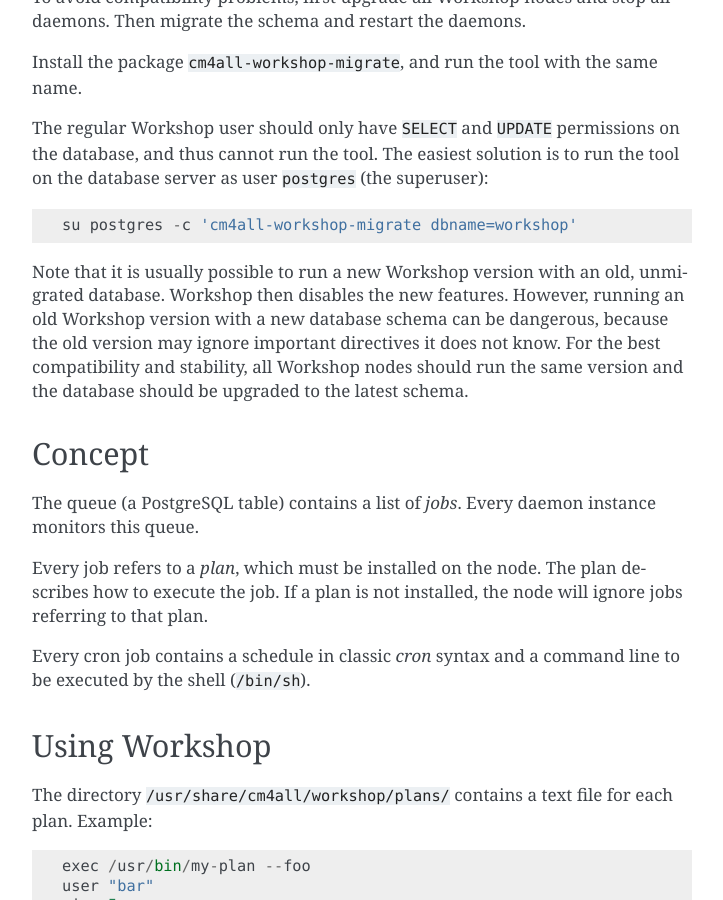
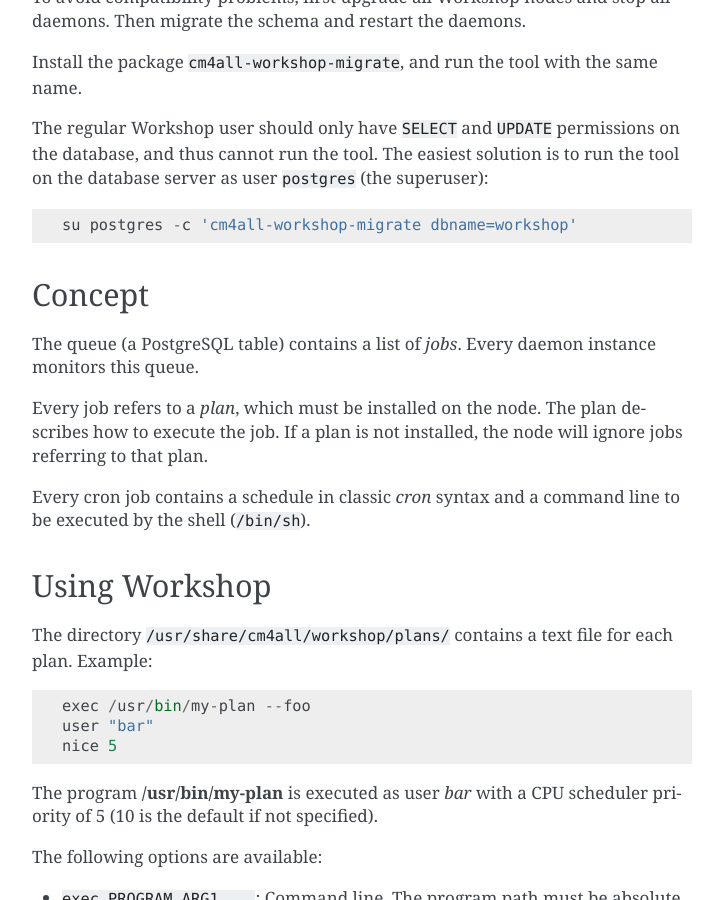
Before and after one commit to CM4all/workshop, a Sphinx documentation site: the page built from doc/index.rst, in a window 1280 px wide and 900 px high, scrolled down 3239 px. Shown: the whole window, without its empty margins (388-1111 px from the left). Built offline with Sphinx 7.4.7, drawn with Linux system fonts in a browser that asks for light colours.

Commit message:
workshop/Queue: make database migration mandatory
Remove the compatibility code which will grow too complex as we add
more columns, and this code is mostly untested.  The migration tool is
reliable and easy enough to use.

```diff
--- a/doc/index.rst
+++ b/doc/index.rst
@@ -173,14 +173,6 @@
 as user :samp:`postgres` (the superuser)::
 
   su postgres -c 'cm4all-workshop-migrate dbname=workshop'
-
-Note that it is usually possible to run a new Workshop version with an
-old, unmigrated database.  Workshop then disables the new features.
-However, running an old Workshop version with a new database schema
-can be dangerous, because the old version may ignore important
-directives it does not know.  For the best compatibility and
-stability, all Workshop nodes should run the same version and the
-database should be upgraded to the latest schema.
 
 
 Concept
```
Also changed, not shown: 6 other files.
